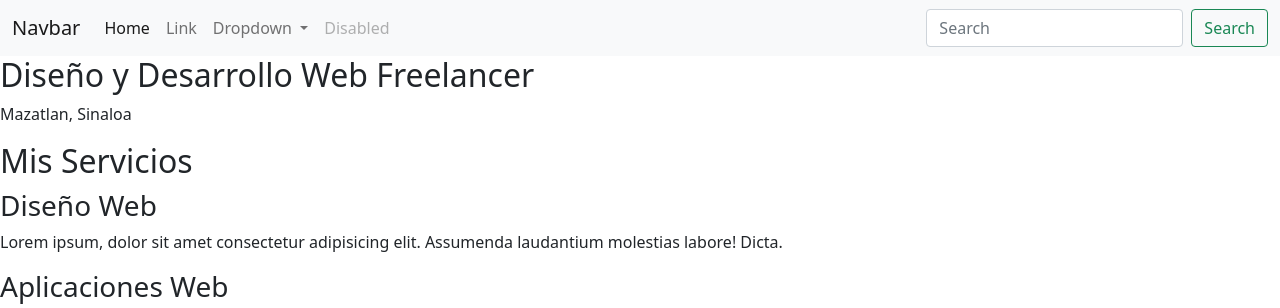
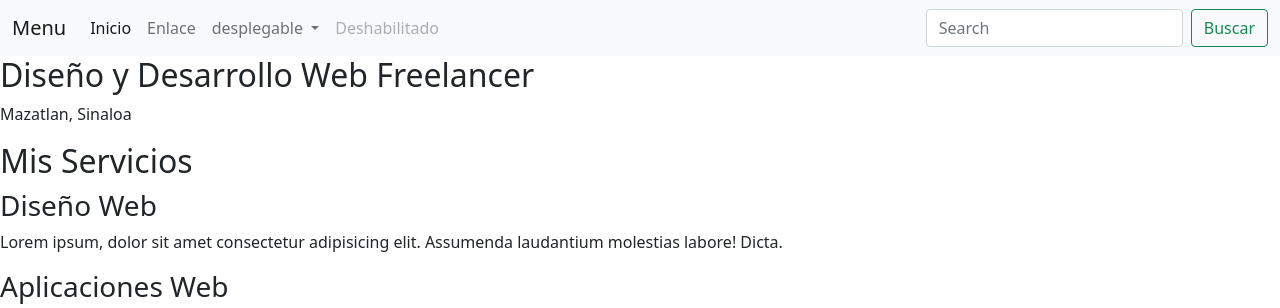
Before and after one commit to ValeriaCelis/Practica1, a PHP site: page / in a window 1280 px wide. Shown: the top 308 px of the page. Run offline with PHP 8.4, Linux system fonts and the light colour scheme.

Commit message:
Traducir a español el menu

```diff
--- a/index.php
+++ b/index.php
@@ -10,36 +10,36 @@
 <body>
 <nav class="navbar navbar-expand-lg navbar-light bg-light">
   <div class="container-fluid">
-    <a class="navbar-brand" href="#">Navbar</a>
+    <a class="navbar-brand" href="#">Menu</a>
     <button class="navbar-toggler" type="button" data-bs-toggle="collapse" data-bs-target="#navbarSupportedContent" aria-controls="navbarSupportedContent" aria-expanded="false" aria-label="Toggle navigation">
       <span class="navbar-toggler-icon"></span>
     </button>
     <div class="collapse navbar-collapse" id="navbarSupportedContent">
       <ul class="navbar-nav me-auto mb-2 mb-lg-0">
         <li class="nav-item">
-          <a class="nav-link active" aria-current="page" href="#">Home</a>
+          <a class="nav-link active" aria-current="page" href="#">Inicio</a>
         </li>
         <li class="nav-item">
-          <a class="nav-link" href="#">Link</a>
+          <a class="nav-link" href="#">Enlace</a>
         </li>
         <li class="nav-item dropdown">
           <a class="nav-link dropdown-toggle" href="#" id="navbarDropdown" role="button" data-bs-toggle="dropdown" aria-expanded="false">
-            Dropdown
+            desplegable
           </a>
           <ul class="dropdown-menu" aria-labelledby="navbarDropdown">
-            <li><a class="dropdown-item" href="#">Action</a></li>
-            <li><a class="dropdown-item" href="#">Another action</a></li>
+            <li><a class="dropdown-item" href="#">acción</a></li>
+            <li><a class="dropdown-item" href="#">otra acción</a></li>
             <li><hr class="dropdown-divider"></li>
-            <li><a class="dropdown-item" href="#">Something else here</a></li>
+            <li><a class="dropdown-item" href="#">ALgo mas aquí</a></li>
           </ul>
         </li>
         <li class="nav-item">
-          <a class="nav-link disabled">Disabled</a>
+          <a class="nav-link disabled">Deshabilitado</a>
         </li>
       </ul>
       <form class="d-flex">
         <input class="form-control me-2" type="search" placeholder="Search" aria-label="Search">
-        <button class="btn btn-outline-success" type="submit">Search</button>
+        <button class="btn btn-outline-success" type="submit">Buscar</button>
       </form>
     </div>
   </div>
```
